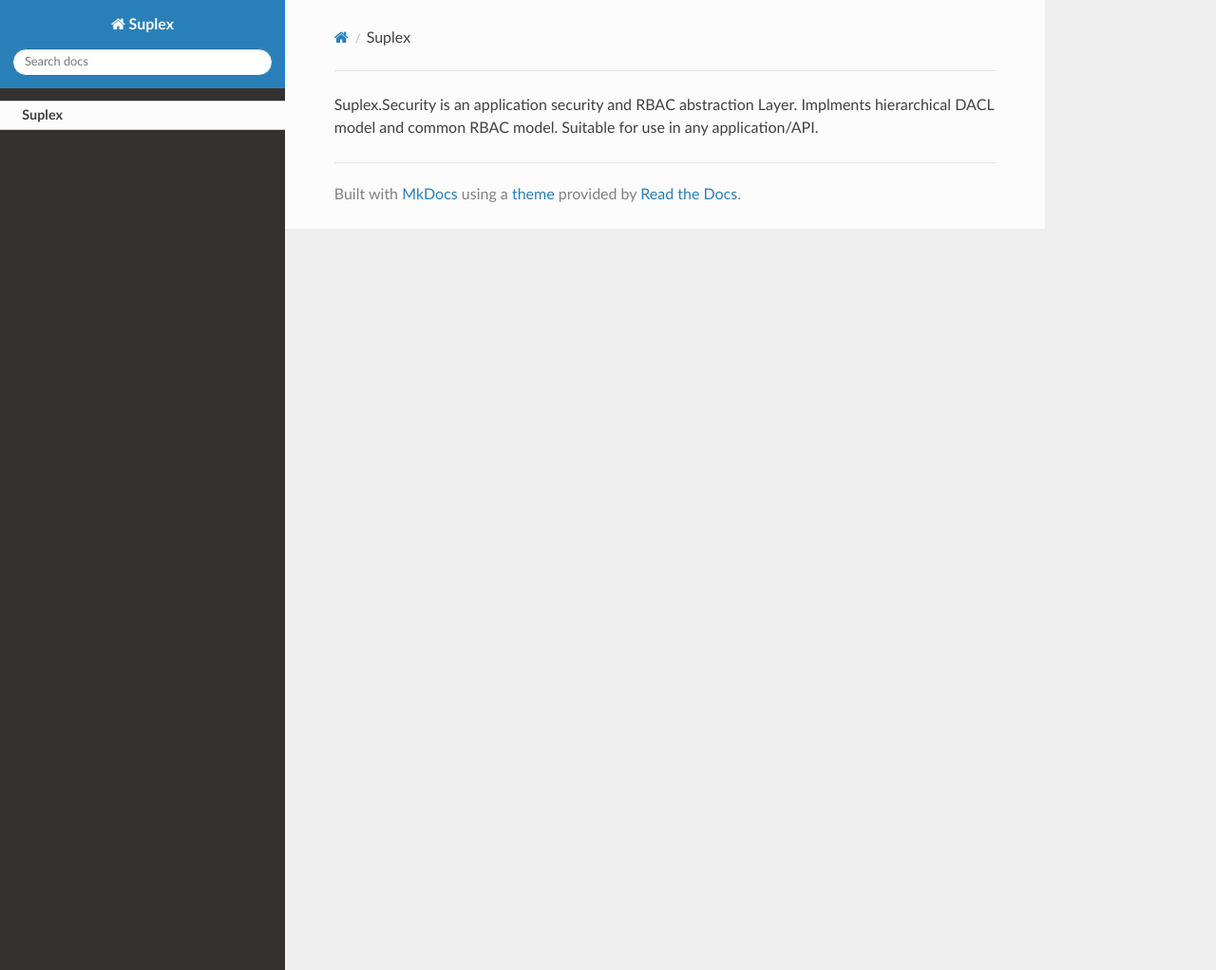
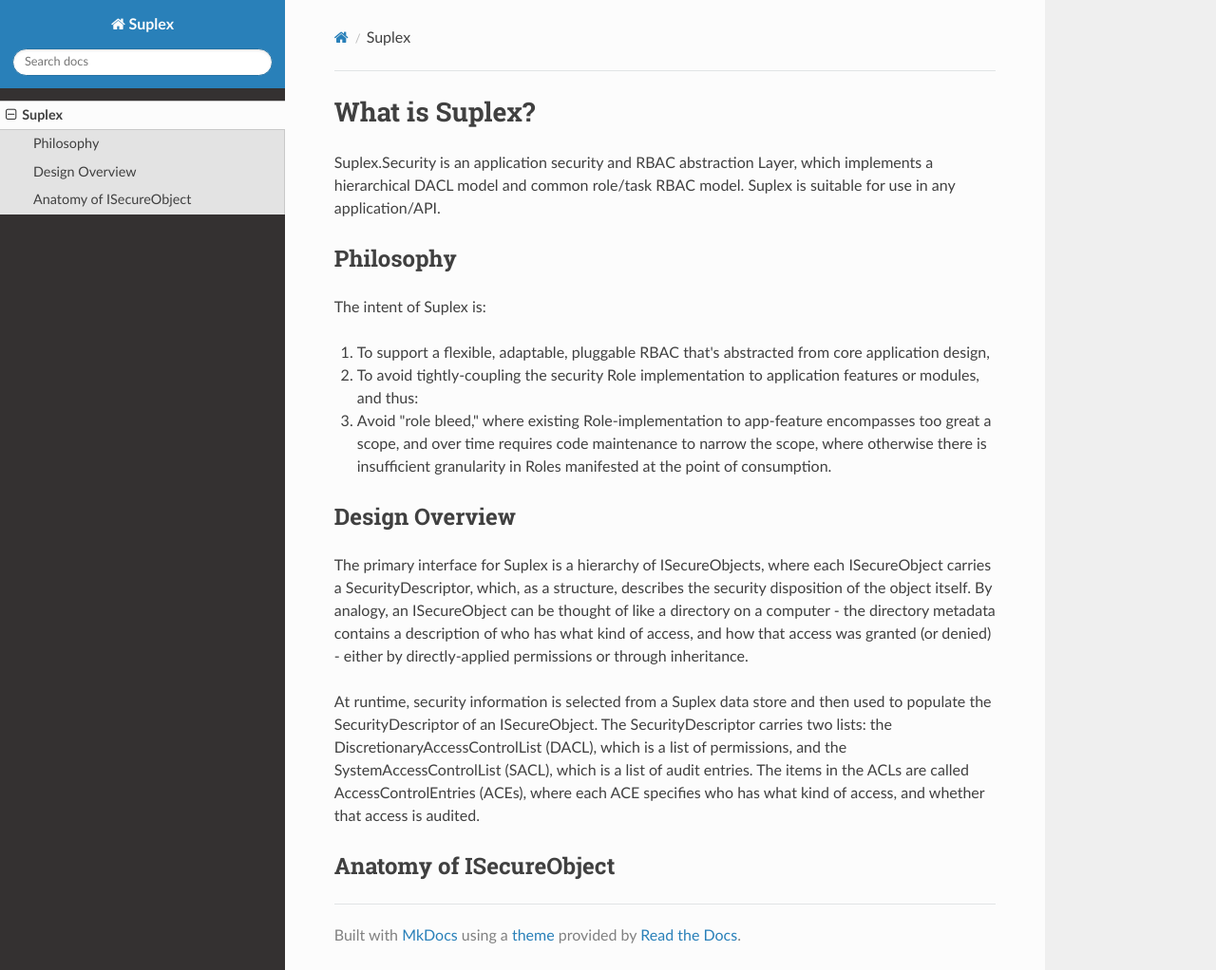
Before and after one commit to SuplexProject/Suplex.Docs, an MkDocs documentation site: the page built from docs/index.md, in a window 1280 px wide and 1022 px high. Shown: the whole window at 95% size. Built offline with MkDocs 1.6.1, drawn with Linux system fonts in a browser that asks for light colours; nearby versions of some CDN libraries; old or Windows-style settings are respelled for this version of MkDocs.

Commit message:
starting..

```diff
--- a/docs/index.md
+++ b/docs/index.md
@@ -1 +1,19 @@
-Suplex.Security is an application security and RBAC abstraction Layer. Implments hierarchical DACL model and common RBAC model. Suitable for use in any application/API.
+# What is Suplex?
+
+Suplex.Security is an application security and RBAC abstraction Layer, which implements a hierarchical DACL model and common role/task RBAC model. Suplex is suitable for use in any application/API.
+
+## Philosophy
+
+The intent of Suplex is:
+
+1. To support a flexible, adaptable, pluggable RBAC that's abstracted from core application design,
+2. To avoid tightly-coupling the security Role implementation to application features or modules, and thus:
+3. Avoid "role bleed," where existing Role-implementation to app-feature encompasses too great a scope, and over time requires code maintenance to narrow the scope, where otherwise there is insufficient granularity in Roles manifested at the point of consumption.
+
+## Design Overview
+
+The primary interface for Suplex is a hierarchy of ISecureObjects, where each ISecureObject carries a SecurityDescriptor, which, as a structure, describes the security disposition of the object itself.  By analogy, an ISecureObject can be thought of like a directory on a computer - the directory metadata contains a description of who has what kind of access, and how that access was granted (or denied) - either by directly-applied permissions or through inheritance.
+
+At runtime, security information is selected from a Suplex data store and then used to populate the SecurityDescriptor of an ISecureObject.  The SecurityDescriptor carries two lists: the DiscretionaryAccessControlList (DACL), which is a list of permissions, and the SystemAccessControlList (SACL), which is a list of audit entries.  The items in the ACLs are called AccessControlEntries (ACEs), where each ACE specifies who has what kind of access, and whether that access is audited.
+
+## Anatomy of ISecureObject
```
